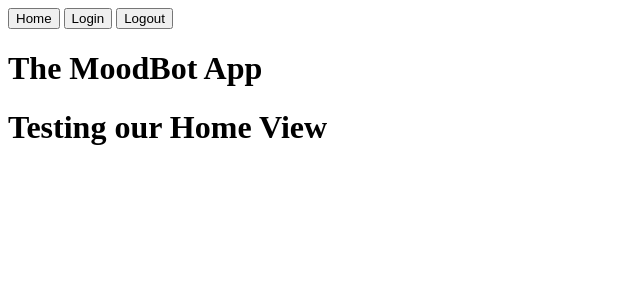
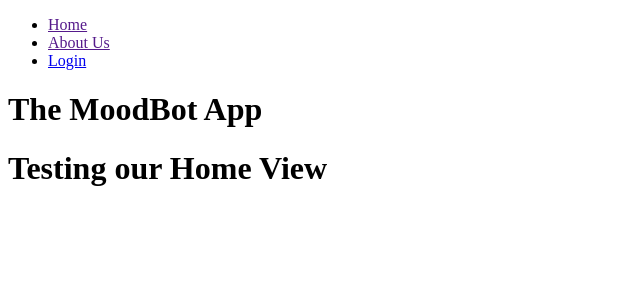
Before and after one commit to Bonanashelby/MoodBot, a Python web app: template mood_bot/mood_bot/templates/home.jinja2 in a window 1280 px wide. Shown: the top 300 px of the page, without its empty margins (0-640 px from the left). Run offline with Jinja, Linux system fonts and the light colour scheme; the template is opened without the code that fills it, so the values that code supplies are empty.

Commit message:
Added a few minor bootstrap classes. No files have been added yet.

```diff
--- a/mood_bot/mood_bot/templates/layout.jinja2
+++ b/mood_bot/mood_bot/templates/layout.jinja2
@@ -4,9 +4,24 @@
   <title></title>
 </head>
 <body>
-  <a href="{{ request.route_url('home_view') }}"><button>Home</button></a>
-  <a href="{{ request.route_url('login') }}"><button>Login</button></a>
-  <a href="{{ request.route_url('logout') }}"><button>Logout</button></a>
+	<div class="container">
+		<header class="page-header">
+		<ul class="nav nav-pills pull-right">
+		  <li class="active"><a href="{{ request.route_url('home_view') }}">Home</a></li>
+		  <li><a href="{{ request.route_url('about_view') }}">About Us</a></li>
+	      {% if request.authenticated_userid %}
+	      <li><a class="blog-nav-item" href="/logout">Logout</a></li>
+	      {% else %}
+	      <li><a href="/login">Login</a></li>
+	      {% endif %}
+	    </ul>
+		</header>
+	</div>
+
+	<div class="jumbotron">
+		<h1></h1>
+	</div>
+
 <h1>The MoodBot App</h1>
 {% block content %}{% endblock %}
 </body>
```
